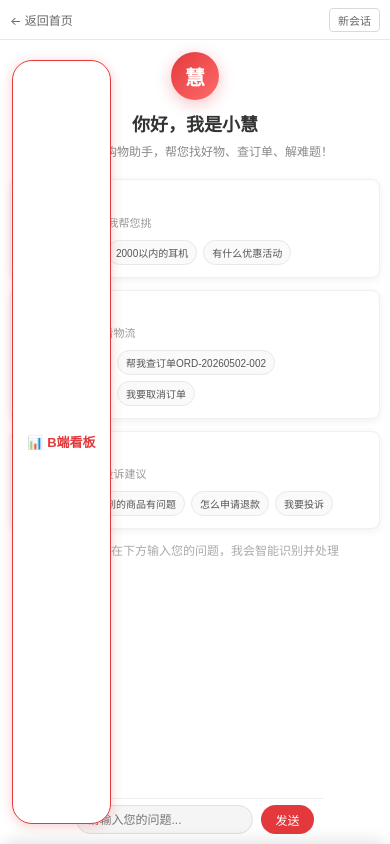
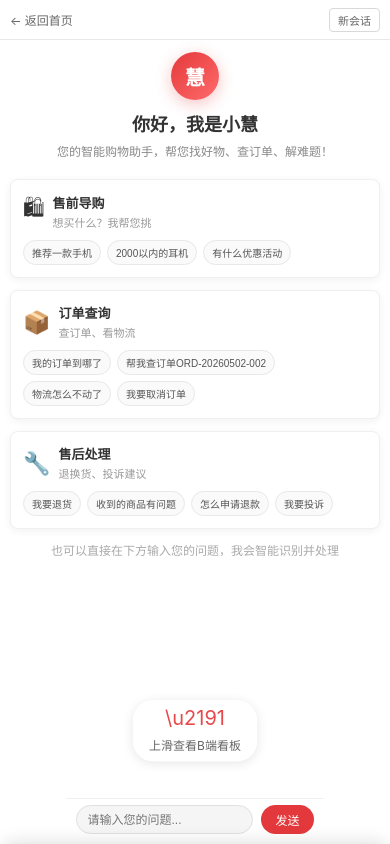
Before and after one commit to 846496079-design/Chatbot, a React (Create React App) app in the folder frontend/: page / in a window 390 px wide. Built offline with nearby package versions, Linux system fonts and the light colour scheme; no server answers.

Commit message:
feat(mobile): remove toggle button, add swipe gesture and guide for data panel

```diff
--- a/frontend/src/App.jsx
+++ b/frontend/src/App.jsx
@@ -26,6 +26,29 @@ function App() {
   const [confirmDialog, setConfirmDialog] = useState(null);
   const [showDataPanel, setShowDataPanel] = useState(false);
   const chatEndRef = useRef(null);
+  const touchStartY = useRef(0);
+  const touchEndY = useRef(0);
+
+  // 上滑唤出看板
+  const handleTouchStart = (e) => {
+    touchStartY.current = e.touches[0].clientY;
+  };
+
+  const handleTouchMove = (e) => {
+    touchEndY.current = e.touches[0].clientY;
+  };
+
+  const handleTouchEnd = () => {
+    const diff = touchStartY.current - touchEndY.current;
+    // 上滑超过80px且看板未显示时，唤出看板
+    if (diff > 80 && !showDataPanel) {
+      setShowDataPanel(true);
+    }
+    // 下滑超过80px且看板显示时，关闭看板
+    if (diff < -80 && showDataPanel) {
+      setShowDataPanel(false);
+    }
+  };
 
   useEffect(() => {
     createSession();
@@ -303,7 +326,7 @@ function App() {
         </div>
       </div>
 
-      <div className="app-body">
+      <div className="app-body" onTouchStart={handleTouchStart} onTouchMove={handleTouchMove} onTouchEnd={handleTouchEnd}>
         <div className="chat-panel">
           {showGuide && messages.length === 0 ? (
             <WelcomeGuide onAction={handleQuickAction} />
@@ -325,16 +348,15 @@ function App() {
           </div>
           <DataPanel data={panelData} />
         </div>
+
+        {/* 移动端下滑查看看板引导 */}
+        {!showDataPanel && (
+          <div className="swipe-guide">
+            <span className="swipe-guide-arrow">\u2191</span>
+            <span className="swipe-guide-text">上滑查看B端看板</span>
+          </div>
+        )}
       </div>
-
-      {/* 移动端数据面板切换按钮 */}
-      <button
-        className="data-panel-toggle"
-        onClick={() => setShowDataPanel(!showDataPanel)}
-      >
-        <span className="data-panel-toggle-icon">{showDataPanel ? '\u2715' : '\ud83d\udcca'}</span>
-        {showDataPanel ? '收起看板' : 'B端看板'}
-      </button>
 
       {/* 确认弹窗 */}
       {confirmDialog && (
--- a/frontend/src/styles/app.css
+++ b/frontend/src/styles/app.css
@@ -1891,46 +1891,50 @@ body {
   }
 }
 
-/* 数据面板切换按钮 (仅移动端显示) */
-.data-panel-toggle {
-  display: none !important;
+/* 移动端看板引导提示 */
+.swipe-guide {
+  display: none;
 }
 
 @media screen and (max-width: 480px) {
-  .data-panel-toggle {
-    display: block !important;
-    position: fixed !important;
-    top: 60px !important;
-    left: 12px !important;
-    width: auto !important;
-    padding: 8px 14px !important;
-    border-radius: 20px !important;
-    background: #fff !important;
-    color: #e4393c !important;
-    border: 1.5px solid #e4393c !important;
-    box-shadow: 0 2px 12px rgba(228, 57, 60, 0.25) !important;
-    cursor: pointer !important;
-    z-index: 9999 !important;
-    font-size: 13px !important;
-    font-weight: 600 !important;
-    line-height: 1 !important;
-    white-space: nowrap !important;
-    box-sizing: border-box !important;
-  }
-
-  .data-panel-toggle:hover {
-    background: #e4393c !important;
-    color: #fff !important;
-  }
-
-  .data-panel-toggle:active {
-    background: #c62828 !important;
-    color: #fff !important;
-    transform: scale(0.98) !important;
-  }
-
-  .data-panel-toggle-icon {
-    margin-right: 4px !important;
+  .swipe-guide {
+    position: fixed;
+    bottom: 80px;
+    left: 50%;
+    transform: translateX(-50%);
+    display: flex;
+    flex-direction: column;
+    align-items: center;
+    gap: 4px;
+    padding: 8px 16px;
+    background: rgba(255, 255, 255, 0.95);
+    border-radius: 20px;
+    box-shadow: 0 2px 12px rgba(0, 0, 0, 0.1);
+    z-index: 50;
+    animation: bounce 2s ease-in-out infinite;
+    pointer-events: none;
+  }
+
+  .swipe-guide-arrow {
+    font-size: 20px;
+    color: #e4393c;
+    animation: bounce-arrow 1.5s ease-in-out infinite;
+  }
+
+  .swipe-guide-text {
+    font-size: 12px;
+    color: #666;
+    white-space: nowrap;
+  }
+
+  @keyframes bounce {
+    0%, 100% { transform: translateX(-50%) translateY(0); }
+    50% { transform: translateX(-50%) translateY(-5px); }
+  }
+
+  @keyframes bounce-arrow {
+    0%, 100% { transform: translateY(0); opacity: 0.6; }
+    50% { transform: translateY(-3px); opacity: 1; }
   }
 }
 
```
